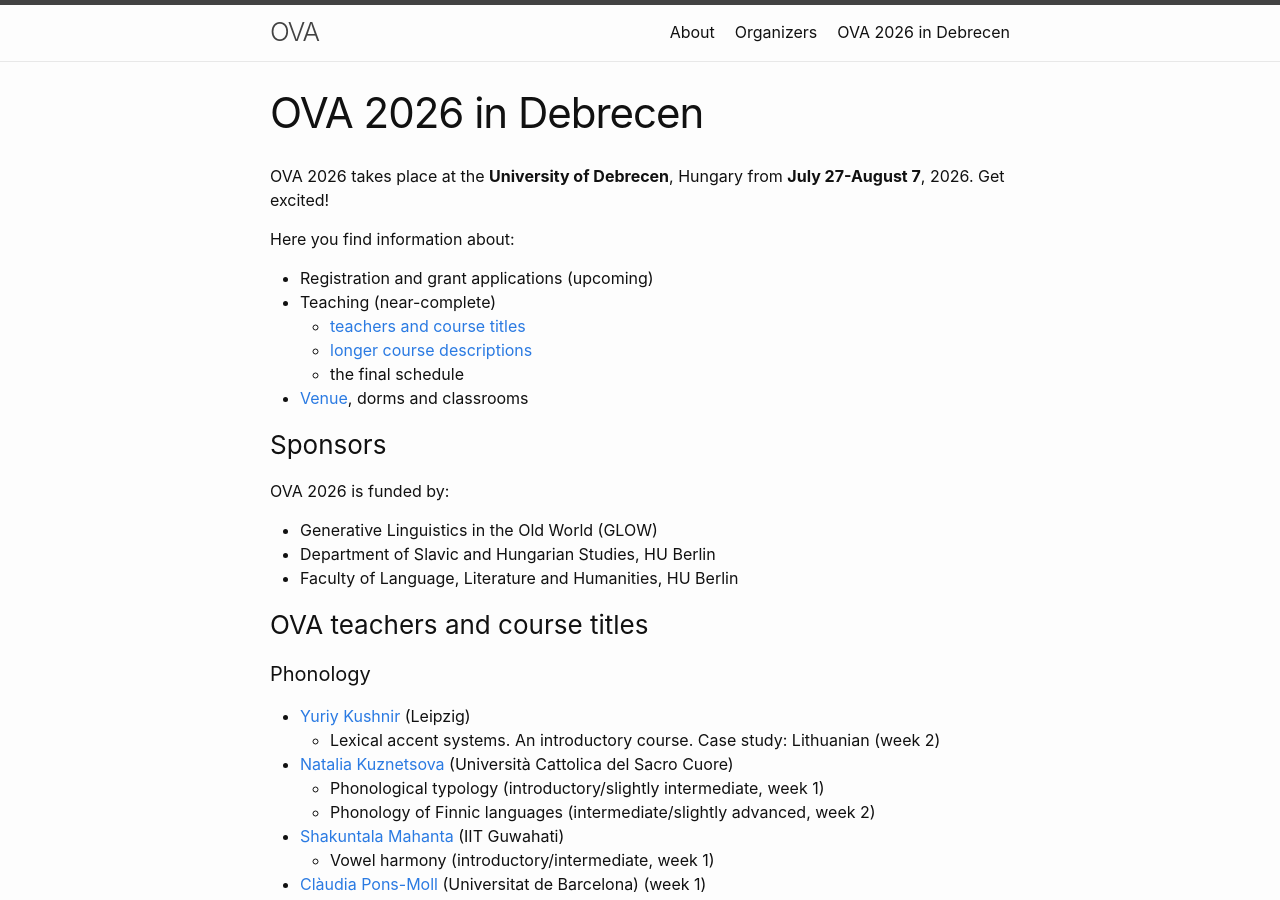
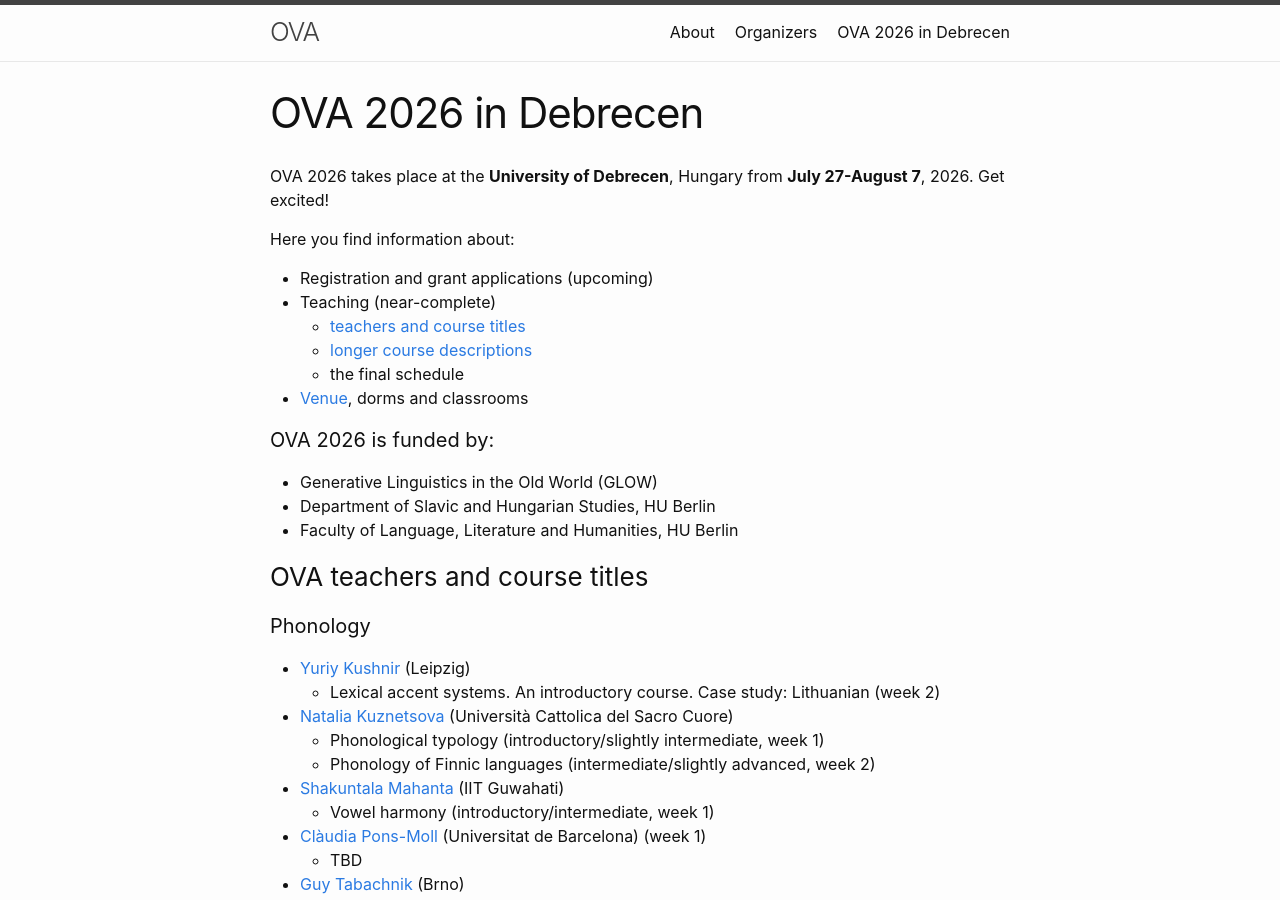
Before and after one commit to ovaschool/ovaschool.github.io, a Jekyll site: the page built from staticpages/ova2026.markdown, in a window 1280 px wide and 900 px high. Built offline with Jekyll 4.4.1, drawn with Linux system fonts in a browser that asks for light colours.

Commit message:
Update ova2026.markdown

```diff
--- a/staticpages/ova2026.markdown
+++ b/staticpages/ova2026.markdown
@@ -15,9 +15,8 @@
     - the final schedule
 - [Venue](#venue), dorms and classrooms
 
-### Sponsors
+#### OVA 2026 is funded by:
 
-OVA 2026 is funded by:
 - Generative Linguistics in the Old World (GLOW)
 - Department of Slavic and Hungarian Studies, HU Berlin
 - Faculty of Language, Literature and Humanities, HU Berlin
```
